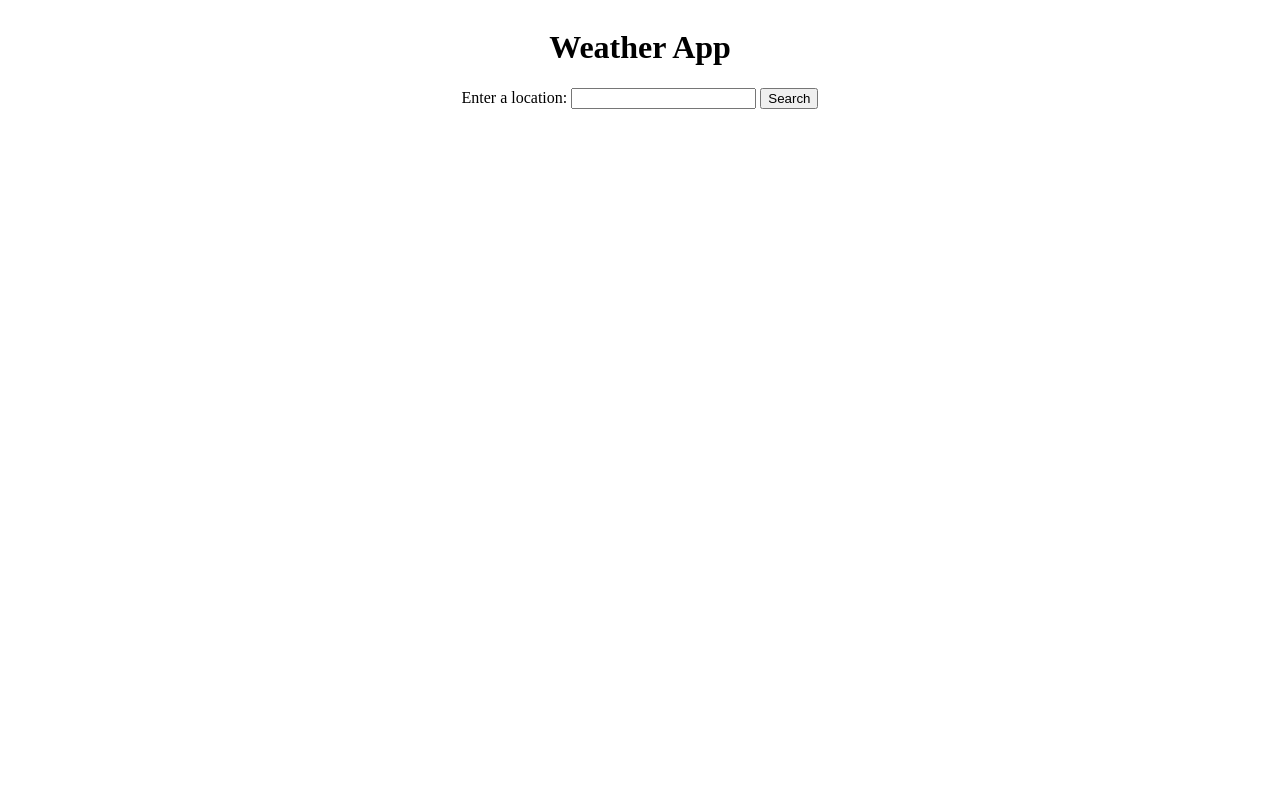
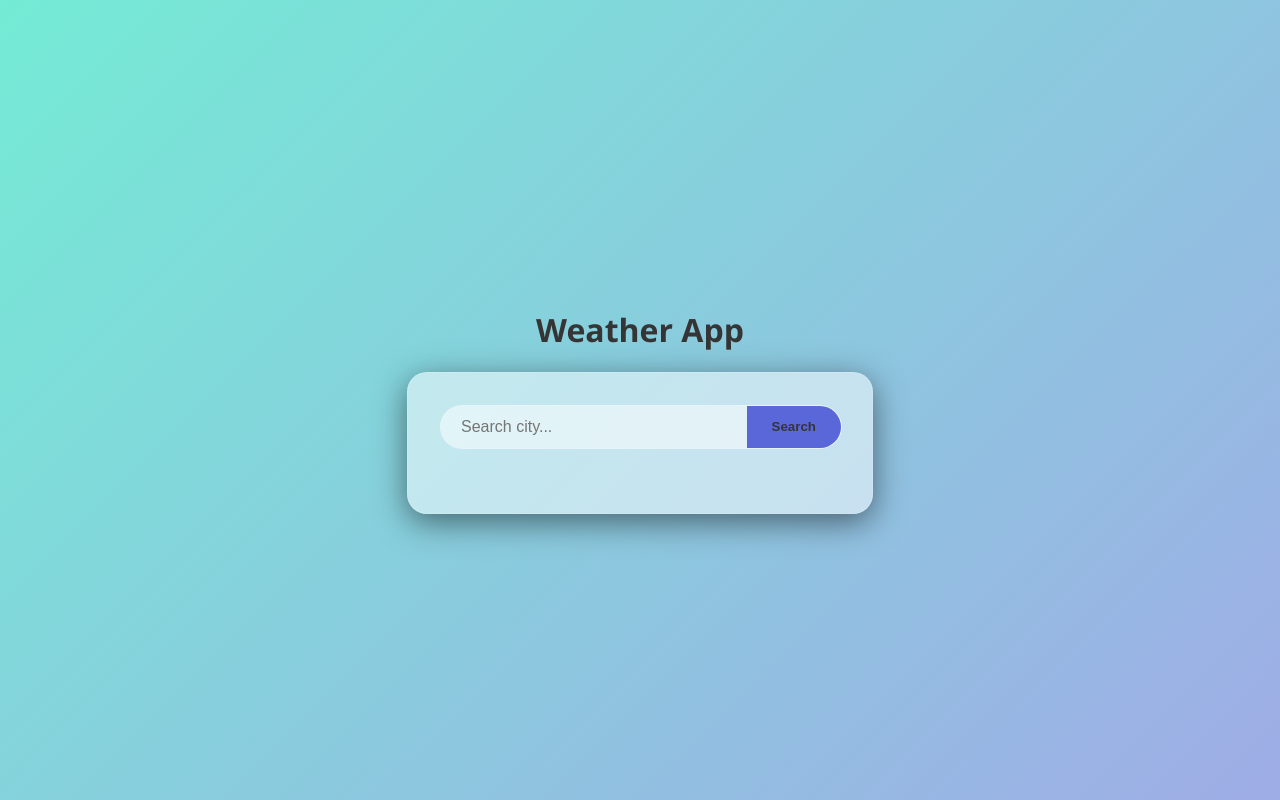
Before and after one commit to hledezma03/weather-app, a website built with webpack: page src/template.html in a window 1280 px wide. Built offline with nearby package versions, Linux system fonts and the light colour scheme.

Commit message:
add some styles using css

```diff
--- a/src/index.js
+++ b/src/index.js
@@ -26,7 +26,7 @@ function refreshUI(data) {
   tempText.classList.add("temp");
 
   addressText.textContent = `${data.address}`;
-  conditionText.textContent = `Condition: ${data.conditions}`;
+  conditionText.textContent = `${data.conditions}`;
   tempText.textContent = `${data.temp}°C`;
 
   weatherDisplay.append(addressText, conditionText, tempText);
--- a/src/style.css
+++ b/src/style.css
@@ -1,10 +1,87 @@
-html {
-    height: 100%;
+:root {
+    --text: rgb(54, 53, 53);
+    --glass-bg: rgba(255, 255, 255, 0.5);
+    --glass-border: rgba(255, 255, 255, 0.15)
 }
 
 body {
+    margin: 0;
+    font-family: 'Segoe UI', Tahoma, Geneva, Verdana, sans-serif;
+    background: linear-gradient(135deg, #74ebd5 0%, #9face6 100%);
+    min-height: 100vh;
     display: flex;
     flex-direction: column;
     align-items: center;
     justify-content: center;
+    color: var(--text);
 }
+
+#content {
+    background: var(--glass-bg);
+    border: 1px solid var(--glass-border);
+    padding: 2rem;
+    border-radius: 20px;
+    box-shadow: 0 8px 32px 0 rgba(0, 0, 0, 0.5);
+    width: 90%;
+    max-width: 400px;
+    text-align: center;
+}
+
+form {
+    display: flex;
+    background: var(--glass-bg);
+    border: 1px solid var(--glass-border);
+    border-radius: 50px;
+    overflow: hidden;
+    width: 100%;
+    max-width: 400px;
+    margin: 0 auto 2rem auto;
+}
+
+form:focus-within {
+    box-shadow: 0 0 15px rgba(255, 255, 255, 0.3);
+    border-color: rgba(255, 255, 255, 0.8);
+}
+
+input {
+    flex: 1;
+    background: transparent;
+    border: none;
+    padding: 12px 20px;
+    color: #000;
+    font-size: 1rem;
+    outline: none;
+}
+
+
+button {
+    background: #5a67d8;
+    padding: 0px 25px;
+    color: var(--text);
+    border: none;
+    cursor: pointer;
+    font-weight: bold;
+    transition: background 0.2s;
+}
+
+button:hover {
+    transform: scale(1.05);
+    background: #4c51bf;
+}
+
+.temp {
+    font-size: 3.5rem;
+    font-weight: bold;
+    margin: 10px 0;
+}
+
+.address {
+    text-transform: capitalize;
+    font-size: 1.2rem;
+    opacity: 0.9;
+}
+
+.condition {
+    text-transform: capitalize;
+    font-style: italic;
+}
--- a/src/template.html
+++ b/src/template.html
@@ -9,8 +9,7 @@
     <h1>Weather App</h1>
     <div id="content">
         <form>
-            <label for="location">Enter a location:</label>
-            <input type="text" name="location" id="location-input">
+            <input type="text" name="location" id="location-input" placeholder="Search city..." required>
             <button type="submit">Search</button>
         </form>
         <div id="weather-display"></div>
```
